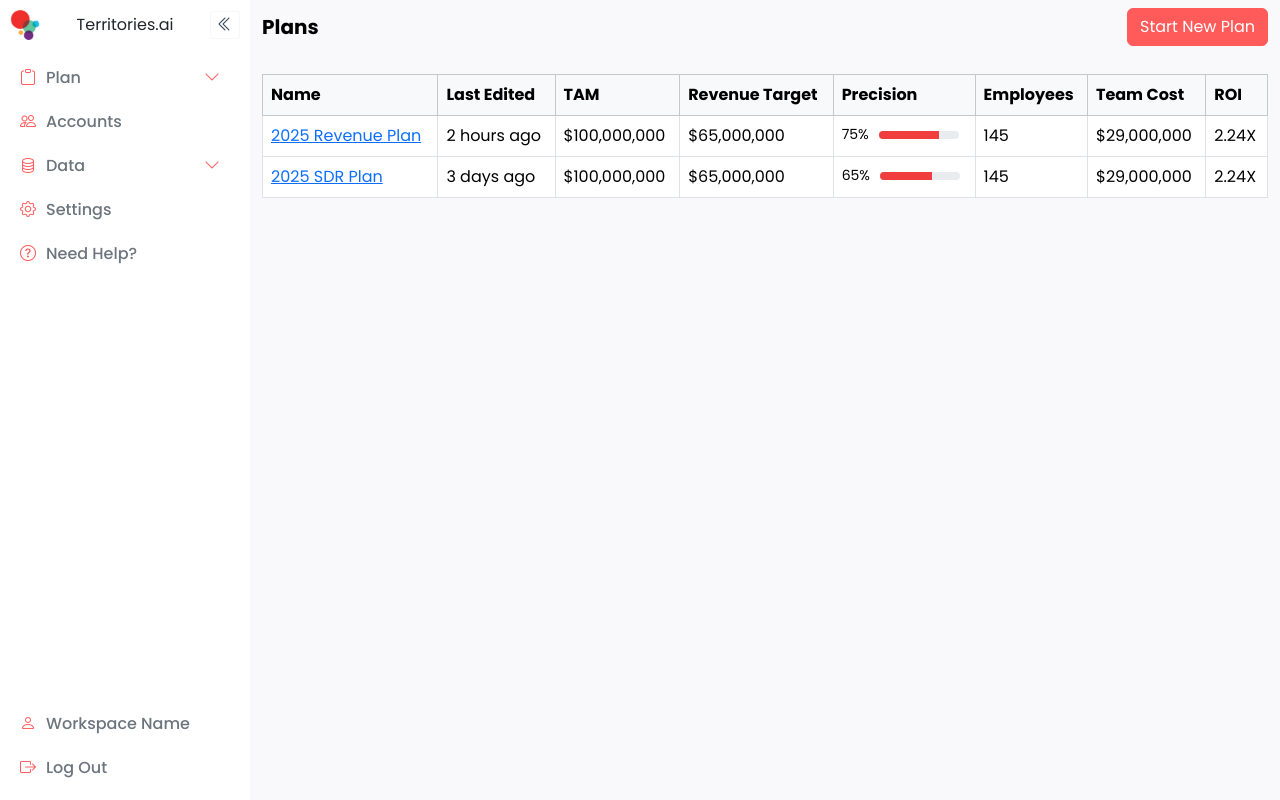
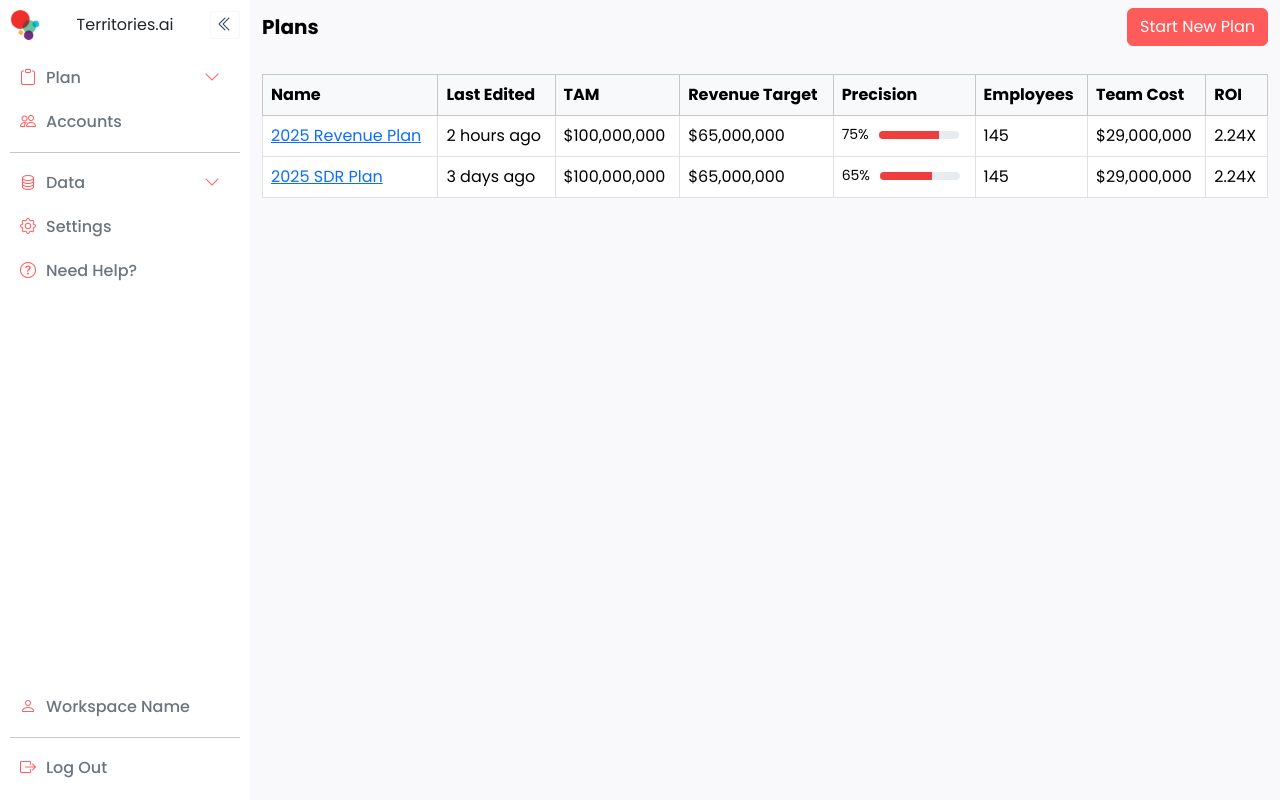
Before and after one commit to matoslucas/territories-app, a Vue app: page / in a window 1280 px wide. Built offline with nearby package versions, Linux system fonts and the light colour scheme.

Commit message:
update Sidebar

```diff
--- a/src/components/Sidebar.vue
+++ b/src/components/Sidebar.vue
@@ -2,9 +2,7 @@
 import { ref } from "vue";
 import SidebarHeader from "./SidebarHeader.vue";
 import SidebarItem from "./SidebarItem.vue";
-import SidebarFooter from "./SidebarFooter.vue";
 
-// Import components directly without the need for an export default block
 const isCollapsed = ref(false);
 const activeMenus = ref({
   plan: false,
@@ -62,6 +60,7 @@ const setActiveSubmenu = (submenu) => {
         :hasSubmenu="false"
         @toggle="toggleMenu('accounts')"
       />
+      <hr style="margin: 0.5rem 0" />
 
       <SidebarItem
         :isCollapsed="isCollapsed"
@@ -96,11 +95,31 @@ const setActiveSubmenu = (submenu) => {
         @toggle="toggleMenu('help')"
       />
     </ul>
+
     <!-- Space  -->
-    <div style="display: flex; height: 100%"></div>
+    <div style="height: 100%"></div>
 
-    <!-- Sidebar footer -->
-    <SidebarFooter :isCollapsed="isCollapsed" />
+    <ul class="nav flex-column">
+      <!-- Sidebar footer -->
+      <SidebarItem
+        :isCollapsed="isCollapsed"
+        :isActive="activeMenus.help"
+        icon="bi bi-person"
+        title="Workspace Name"
+        :hasSubmenu="false"
+        @toggle="$parent.toggleMenu('WorkspaceName')"
+      />
+      <hr style="margin: 0.5rem 0" />
+
+      <SidebarItem
+        :isCollapsed="isCollapsed"
+        :isActive="activeMenus.help"
+        icon="bi bi-box-arrow-right"
+        title="Log Out"
+        :hasSubmenu="false"
+        @toggle="$parent.toggleMenu('Logout')"
+      />
+    </ul>
   </aside>
 </template>
 
--- a/src/components/SidebarFooter.vue
+++ b/src/components/SidebarFooter.vue
@@ -1,11 +1,15 @@
 <script setup>
+import SidebarItem from "./SidebarItem.vue";
+
 const props = defineProps({
   isCollapsed: Boolean,
 });
+
 </script>
 
 <template>
   <div class="sidebar-footer">
+
     <div class="workspace">
       <i class="bi bi-person"></i>
       <span v-if="!isCollapsed">Workspace Name</span>
```
